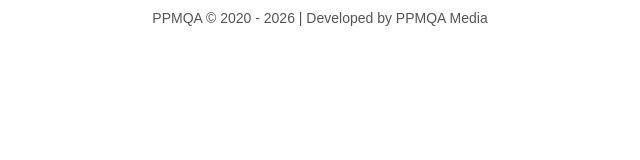
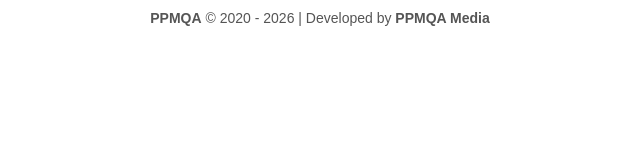
Before and after one commit to ppmqamedia/ppmqa-footer, a plain HTML site: page index.html in a window 1280 px wide. Shown: the full height of the page, 320-960 px from the left. Drawn offline with Linux system fonts and the light colour scheme.

Commit message:
index.html

```diff
--- a/index.html
+++ b/index.html
@@ -23,7 +23,8 @@ body{
 <body>
 
 <div class="footer">
-    PPMQA &copy; 2020 - <span id="year"></span> | Developed by PPMQA Media
+    <strong>PPMQA</strong> &copy; 2020 - <span id="year"></span> |
+    Developed by <strong>PPMQA Media</strong>
 </div>
 
 <script>
```
